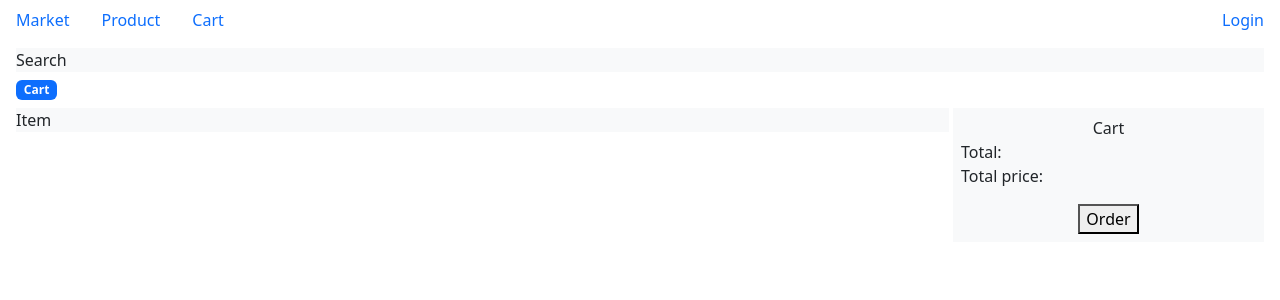
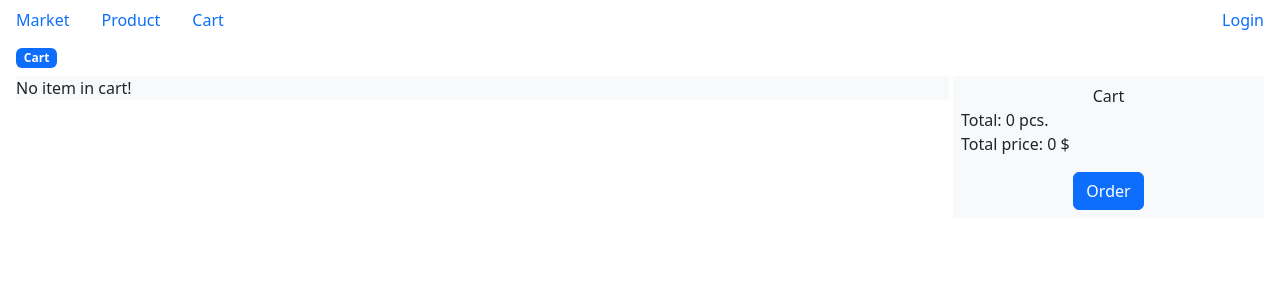
Before and after one commit to Maker0N/deep-market, a React app: page /cart in a window 1280 px wide. Shown: the top 300 px of the page. Built offline with nearby package versions, Linux system fonts and the light colour scheme.

Commit message:
cart page, cart reducer, small fix

```diff
--- a/config/default.json
+++ b/config/default.json
@@ -1,6 +1,7 @@
 {
   "port": 8080,
   "mongoUri": "mongodb://uufqab4xnvuroyhi0wlu:qT805VsbLZ2zTPK6xGVb@b7uwto0sbk01has-mongodb.services.clever-cloud.com:27017/b7uwto0sbk01has",
+  "mongoDb": "mongodb+srv://soy_admin:globus@cluster0.cwtim.mongodb.net/?retryWrites=true&w=majority",
   "accessSecret": "very secret access token deep-market",
   "refreshSecret": "deep-market refresh secret token"
 }
--- a/src/components/Admin/adminTable.jsx
+++ b/src/components/Admin/adminTable.jsx
@@ -14,7 +14,6 @@ const AdminTable = () => {
   }, [])
 
   const handleDelete = (id) => {
-    console.log(id)
     axios.delete(`http://localhost:8080/api/products/delete/${id}`)
   }
 
--- a/src/components/AuthReg/authReg.jsx
+++ b/src/components/AuthReg/authReg.jsx
@@ -60,9 +60,11 @@ const AuthReg = () => {
           .then((res) => res.data)
           .then((user) => {
             dispatch(loggedUser({ ...data, ...user }))
-            history.push('/')
           })
-        clearAuth()
+        setTimeout(() => {
+          history.push('/')
+          clearAuth()
+        }, 4700)
       })
     toast('You are registred!')
   }
@@ -76,10 +78,12 @@ const AuthReg = () => {
           .then((res) => res.data)
           .then((user) => {
             dispatch(loggedUser({ ...data, ...user }))
-            history.push('/')
           })
+        setTimeout(() => {
+          history.push('/')
+        }, 4700)
       })
-    toast('You are loggedIn!')
+    toast('You are logged in!')
   }
 
   return (
--- a/src/components/Cart/cart.jsx
+++ b/src/components/Cart/cart.jsx
@@ -1,23 +1,33 @@
+/* eslint-disable no-underscore-dangle */
 import React from 'react'
+import { useSelector } from 'react-redux'
+import Button from '../Button/button'
+import ItemCard from '../ItemCard/itemCard'
 
-const Cart = () => (
+const Cart = () => {
+  const { cart } = useSelector((s) => s.cartReducer)
+  const cartTotalItems = cart.reduce((acc, rec) => acc + rec.quant, 0)
+  const cartTotalPrice = cart.reduce((acc, rec) => acc + ((rec.price * 100 * rec.quant) / 100), 0)
+  return (
     <>
-    <div className="bg-light mx-3 mt-2">Search</div>
       <div className="badge bg-primary ms-3 mt-2">Cart</div>
       <div className="d-flex mx-3 mt-2">
         <section className="w-75">
-        <article className="bg-light">Item</article>
+          {cart.length
+            ? cart.map((it) => <ItemCard key={it._id} item={it} />)
+            : <article className="bg-light">No item in cart!</article>}
         </section>
         <aside className="ms-1 bg-light w-25 p-2">
           <div className="d-flex justify-content-center">Cart</div>
-        <div>Total:</div>
-        <div>Total price:</div>
+          <div>{`Total: ${cartTotalItems} pcs.`}</div>
+          <div>{`Total price: ${cartTotalPrice} $`}</div>
           <div className="d-flex justify-content-center mt-3">
-          <button type="button">Order</button>
+            <Button buttonName="Order" buttonClass="btn btn-primary" />
           </div>
         </aside>
       </div>
     </>
   )
+}
 
 export default Cart
--- a/src/components/ItemCard/itemCard.jsx
+++ b/src/components/ItemCard/itemCard.jsx
@@ -1,11 +1,22 @@
 /* eslint-disable no-underscore-dangle */
 import React from 'react'
 import { Link, useLocation } from 'react-router-dom'
+import { useDispatch, useSelector } from 'react-redux'
 import PropTypes from 'prop-types'
 import Button from '../Button/button'
+import { addItemToCart } from '../../redux/cartReducer'
 
 const ItemCard = ({ item }) => {
+  const dispatch = useDispatch()
   const location = useLocation()
+  const { cart } = useSelector((s) => s.cartReducer)
+
+  const [cartItem] = cart.filter((it) => it._id === item._id)
+
+  const handleBuyItem = () => {
+    dispatch(addItemToCart(item))
+  }
+
   return (
     <div className="card mb-3">
       <div className="row g-0">
@@ -35,21 +46,46 @@ const ItemCard = ({ item }) => {
                   {' | '}
                   Rating:
                   {' '}
-                  {item.rating.rate}
+                  {item.rate}
                   {' | '}
                   Count:
                   {' '}
-                  {item.rating.count}
+                  {item.count}
                 </small>
               </div>
               )}
-            <div className="d-flex justify-content-between card-text">
-              <h5 className="card-title mt-2">{`Price: ${item.price} $`}</h5>
+            <div className="d-flex justify-content-between card-text mt-2">
+              <div className="d-flex flex-row">
+                <h5 className="card-title mt-2">{`Price: ${item.price} $`}</h5>
+                {location.pathname === `/product/${item._id}`
+                  && (
+                  <Button
+                    buttonClass="btn btn-primary ms-2"
+                    buttonName="Buy"
+                    buttonAction={handleBuyItem}
+                  />
+                  )}
+                {cartItem
+                  ? (
+                    <h5 className="card-title mt-2 ms-3">
+                      |
+                      {' '}
+                      <div className="badge bg-danger ms-2">{`${cartItem.quant} pcs.`}</div>
+                    </h5>
+                  )
+                  : (
+                    <h5 className="card-title mt-2 ms-3">
+                      |
+                      {' '}
+                      <div className="badge bg-danger ms-2">0 pcs.</div>
+                    </h5>
+                  )}
+              </div>
               <Link to={location.pathname === `/product/${item._id}` ? '/' : `/product/${item._id}`}>
                 <Button
                   buttonClass="btn btn-primary"
                   buttonName={location.pathname === `/product/${item._id}` ? 'Back' : 'See product'}
-                  buttonAction={null}
+                  buttonAction={() => {}}
                 />
               </Link>
             </div>
@@ -60,11 +96,19 @@ const ItemCard = ({ item }) => {
   )
 }
 
+ItemCard.defaultProps = {
+  item: undefined,
+}
+
 ItemCard.propTypes = {
   item: PropTypes
     .objectOf(PropTypes
       .oneOfType([PropTypes.number, PropTypes.string, PropTypes
-        .objectOf(PropTypes.number)])).isRequired,
+        .objectOf(PropTypes.number)])),
+  // cart: PropTypes
+  //   .objectOf(PropTypes
+  //     .oneOfType([PropTypes.number, PropTypes.string, PropTypes
+  //       .objectOf(PropTypes.number)])),
 }
 
 export default ItemCard
--- a/src/components/Market/market.jsx
+++ b/src/components/Market/market.jsx
@@ -60,7 +60,8 @@ const Market = () => {
 
   const handleSearch = () => {
     if (products) {
-      const searchProducts = products.filter((it) => it.title.toLowerCase().includes(search))
+      const searchProducts = products.filter((it) => it.title
+        .toLowerCase().includes(search.toLowerCase()))
       setSearchResult(searchProducts)
       setCategoryName('Search Result')
       clearInput()
--- /dev/null
+++ b/src/redux/cartReducer.js
@@ -0,0 +1,40 @@
+/* eslint-disable no-underscore-dangle */
+const ADD_ITEM_TO_CART = 'ADD_ITEM_TO_CART'
+
+const initialState = { cart: [] }
+
+const cartReducer = (state = initialState, action) => {
+  switch (action.type) {
+    case ADD_ITEM_TO_CART: {
+      const item = action.payload
+      const cartItemQuant = 1
+      item.quant = cartItemQuant
+      if (!state.cart.length) {
+        return { ...state, cart: [...state.cart, { ...item, quant: cartItemQuant }] }
+      }
+      let isIncludesItem = false
+      state.cart.forEach((prod) => {
+        if (prod._id === item._id) {
+          isIncludesItem = true
+        }
+      })
+      if (isIncludesItem) {
+        const cartState = state.cart.map((it) => (it._id === item._id
+          ? { ...it, quant: it.quant + 1 }
+          : it))
+        isIncludesItem = false
+        return { ...state, cart: cartState }
+      }
+      return { ...state, cart: [...state.cart, { ...item, quant: cartItemQuant }] }
+    }
+
+    default:
+      return state
+  }
+}
+
+export function addItemToCart(payload) {
+  return { type: ADD_ITEM_TO_CART, payload }
+}
+
+export default cartReducer
--- a/src/redux/store.js
+++ b/src/redux/store.js
@@ -1,8 +1,9 @@
 import { createStore, combineReducers } from 'redux'
 import authReducer from './authReducer'
+import cartReducer from './cartReducer'
 
 const reducers = combineReducers({
-  authReducer,
+  authReducer, cartReducer,
 })
 
 const store = createStore(reducers)
```
Also changed, not shown: src/services/product.service.js (added, +13 -0 lines), 1 other file (tests, documents, lock files or other folders). Lines whose indentation alone changed are shown as unchanged.
